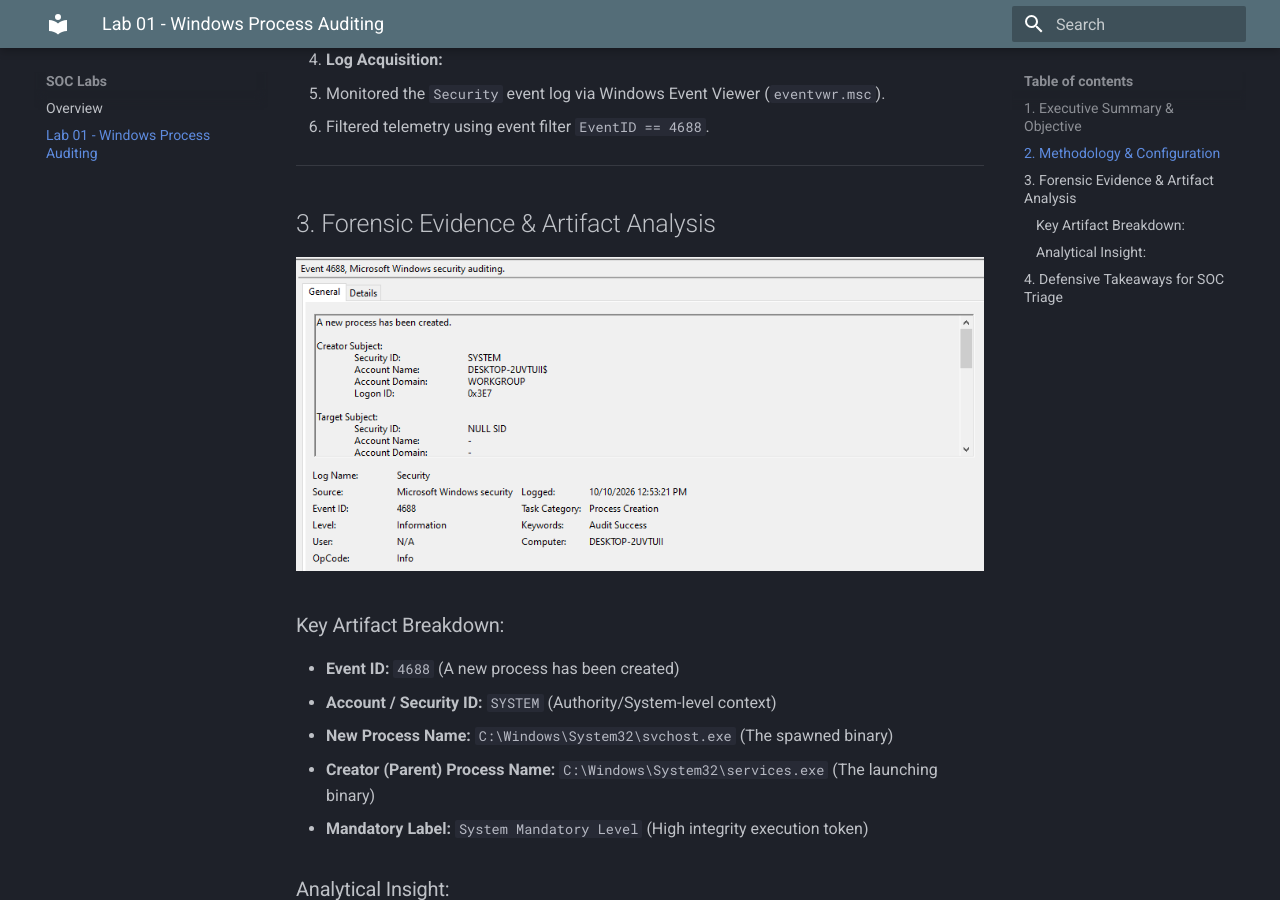
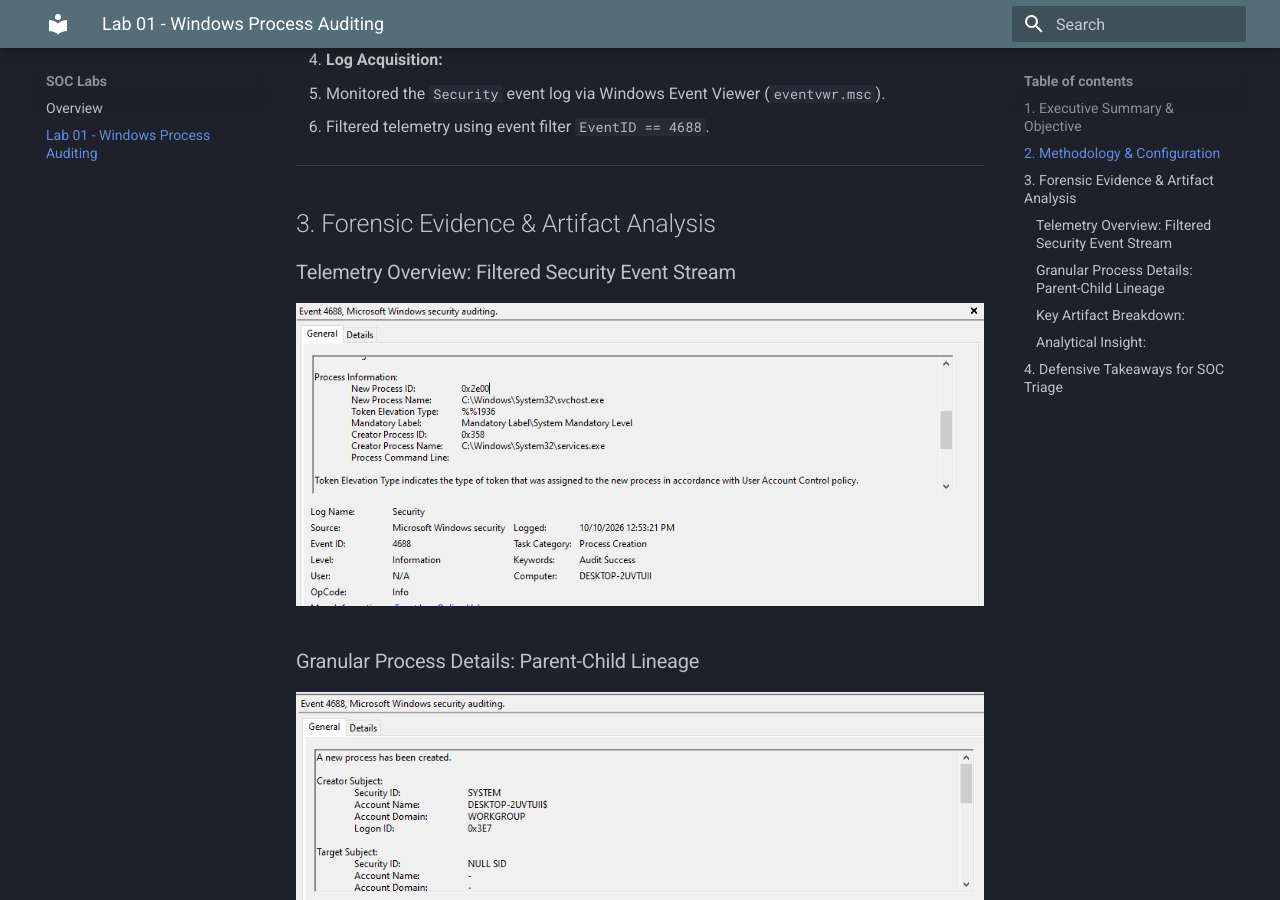
Before and after one commit to DesiKick/soc-analyst-portfolio, an MkDocs documentation site: the page built from docs/investigations/lab-01-event-viewer.md, in a window 1280 px wide and 900 px high, scrolled down 904 px. Built offline with MkDocs 1.6.1 and Material for MkDocs 9.7.7, drawn with Linux system fonts in a browser that asks for light colours.

Commit message:
Add event overview screenshot to Lab 01

```diff
--- a/docs/investigations/lab-01-event-viewer.md
+++ b/docs/investigations/lab-01-event-viewer.md
@@ -26,6 +26,10 @@
 
 ## 3. Forensic Evidence & Artifact Analysis
 
+### Telemetry Overview: Filtered Security Event Stream
+![Windows Security Event Log Filter](../assets/images/lab01-event-overview.png)
+
+### Granular Process Details: Parent-Child Lineage
 ![Windows Event ID 4688 Process Creation](../assets/images/lab01-event-4688.png)
 
 ### Key Artifact Breakdown:
```
Also changed, not shown: site/404.html, site/index.html, site/investigations/index.html, site/investigations/lab-01-event-viewer/index.html.
